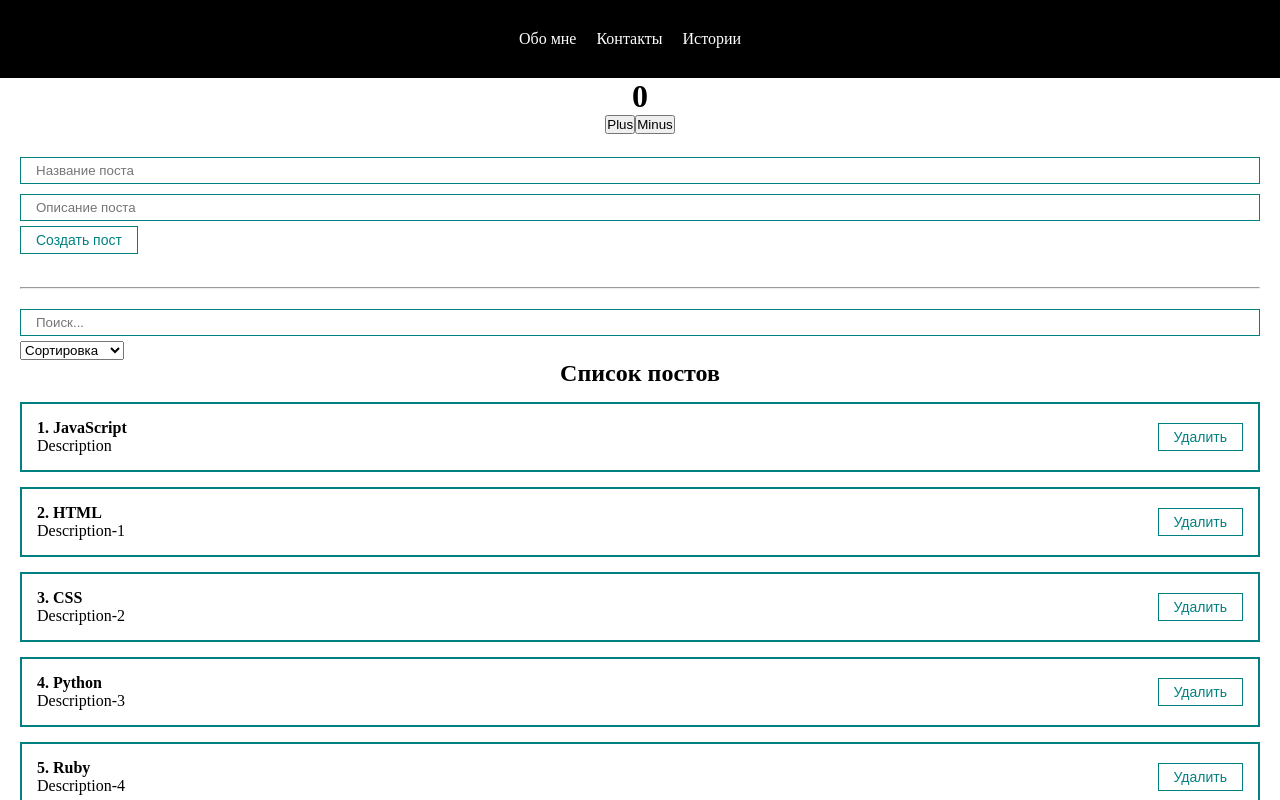
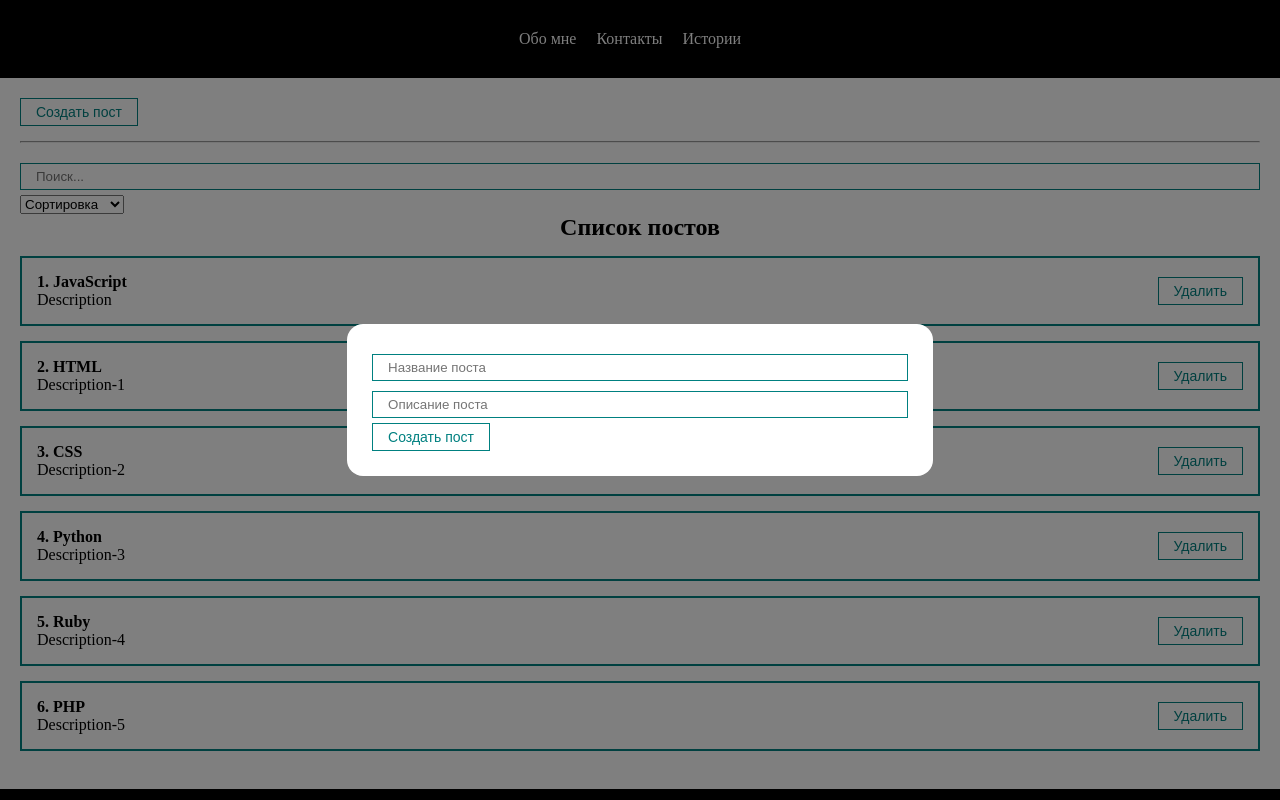
Before and after one commit to igoroshust/javascript_hw_fpw, a React (Create React App) app in the folder react-webinar/my-app/: page / in a window 1280 px wide. Both pictures are taken after a click on the button "Создать пост". Shown: the top 800 px of the page. Built offline with nearby package versions, Linux system fonts and the light colour scheme.

Commit message:
feat: MyModal components, add new post, css animation

```diff
--- a/react-webinar/my-app/package.json
+++ b/react-webinar/my-app/package.json
@@ -10,6 +10,7 @@
     "react-dom": "^18.3.1",
     "react-router-dom": "^6.28.0",
     "react-scripts": "5.0.1",
+    "react-transition-group": "^4.4.5",
     "swagger-ui": "^5.18.2",
     "swagger-ui-react": "^5.18.2",
     "web-vitals": "^2.1.4"
--- a/react-webinar/my-app/src/App.js
+++ b/react-webinar/my-app/src/App.js
@@ -12,6 +12,8 @@
 import PostFilter from "./components/PostFilter/PostFilter";
 import MySelect from "./components/UI/Select/MySelect";
 import MyInput from "./components/UI/Input/MyInput";
+import MyButton from "./components/UI/Button/MyButton";
+import MyModal from "./components/UI/Modal/MyModal";
 // import Home from "./components/Home/Home";
 // import Users from "./components/Users/Users";
 import "./styles/App.css";
@@ -50,6 +52,9 @@
     /* Объект с постами */
     const [post, setPost] = useState({title: '', body: ''});
 
+    /* Состояние видимости модального окна создания поста (для динамического управления) */
+    const [modal, setModal] = useState(false);
+
 
     /* Состояние селекта */
     const [filter, setFilter] = useState({sort: '', query: ''})
@@ -72,6 +77,7 @@
    /* Создание поста. Вход - новый созданный пост из PostForm. Затем изменяем состояние */
    const createPost = (newPost) => {
         setPosts([...posts, newPost]) // разворачиваем старый массив, в конец добавляя новый пост
+        setModal(false) // скрываем модальное окно после создания поста
    }
 
    /* Удаление постов. Получаем post из дочернего компонента */
@@ -84,8 +90,12 @@
         <div className="App">
            <Header />
             <div className="content">
-                <ClassCounter /> <br />
-                <PostForm create={createPost} /> <br />
+                <MyButton onClick={() => setModal(true)}>
+                    Создать пост
+                </MyButton>
+                <MyModal visible={modal} setVisible={setModal}>
+                    <PostForm create={createPost} />
+                </MyModal> <br />
                 <hr style={{ margin: '15px 0' }} />
 
                 {/* Сортировка постов. В onChange передаём то, что приходит из самого селекта  */}
@@ -105,6 +115,7 @@
 export default App;
 
 /* Список компонентов для импорта
+                       <ClassCounter /> <br />
          <nav>
           <Link to="/home">Home</Link>
           <Link to="/users">Users</Link>
--- a/react-webinar/my-app/src/components/PostList/PostList.jsx
+++ b/react-webinar/my-app/src/components/PostList/PostList.jsx
@@ -1,5 +1,6 @@
 import React from "react";
 import PostItem from '../PostItem/PostItem';
+import { TransitionGroup, CSSTransition } from 'react-transition-group';
 
 
 /* принимаем список постов, посты принимаем извне через пропсы, но поскольку props - объект,
@@ -22,9 +23,18 @@
         {/* При создании списка нужно указывать ключ, храняющий уникальное значение (id объекта, как правило) */}
         {/* Ключи позволяют алгоритмам React наиболее эффективно делать рендеринг
         и перерисовывать только элементы, в которых произошли измнения */}
+
+        <TransitionGroup>
         {posts.map((post, index) =>
-            <PostItem remove={remove} number={index + 1} post={post} key={post.id} />
+            <CSSTransition
+                key={post.id}
+                timeout={500}
+                classNames="post"
+            >
+            <PostItem remove={remove} number={index + 1} post={post} />
+            </CSSTransition>
         )}
+        </TransitionGroup>
     </>
 
     );
--- /dev/null
+++ b/react-webinar/my-app/src/components/UI/Modal/MyModal.jsx
@@ -0,0 +1,26 @@
+import React from "react";
+import $style from './MyModal.module.css';
+
+/* children - помещаем в модальное окно всё, что захотим */
+/* visible, setVisible - регулируем видимость или невидимость модального окна */
+/* visible - видимость окна, setVisible - убираем окно при клике на background */
+
+const MyModal = ({ children, visible, setVisible }) => {
+
+    const rootClasses = [$style.myModal]
+    if(visible) {
+        rootClasses.push($style.active);
+    }
+
+    return (
+        // Создаём массив, добавляем два класса, объединяем по пробелу, возвращаем строку
+        <div className={rootClasses.join(' ')} onClick={() => setVisible(false)}> {/* onClick - скрываем модалку при клике на bg */}
+            <div className={$style.myModalContent} onClick={(e) => e.stopPropagation()}> {/* onClick - при клике на инпуту модалка не исчезает */}
+                { children }
+            </div>
+        </div>
+    );
+
+}
+
+export default MyModal;
--- /dev/null
+++ b/react-webinar/my-app/src/components/UI/Modal/MyModal.module.css
@@ -0,0 +1,22 @@
+.myModal {
+    position: fixed;
+    top: 0;
+    bottom: 0;
+    right: 0;
+    left: 0;
+    display: none;
+    background: rgba(0, 0, 0, 0.5) /* тёмный фон для модального окна */
+}
+
+.myModalContent {
+    padding: 25px;
+    background: white;
+    border-radius: 16px;
+    min-width: 250px;
+}
+
+.myModal.active {
+    display: flex;
+    justify-content: center;
+    align-items: center;
+}
--- a/react-webinar/my-app/src/styles/App.css
+++ b/react-webinar/my-app/src/styles/App.css
@@ -6,7 +6,7 @@
 
 .content {
     margin: 0 auto;
-    padding: 0 20px;
+    padding: 20px 20px;
 }
 
 .counter {
@@ -20,7 +20,26 @@
     border: 2px solid teal;
     margin-top: 15px;
 
-    /* Переносим кнопку в правый угол */
+    /* Переносим кнопку "удалить" в правый угол */
     justify-content: space-between;
     align-items: center;
 }
+
+/* CSS-анимация (удаление кнопки) */
+.post-enter {
+    transform: translateX(-350px); /* начало анимации */
+}
+
+.post-enter-active {
+    transform: translateX(0px); /* активная анимация */
+    transition: all 500ms ease-in;
+}
+
+.post-exit {
+    opacity: 1;
+}
+
+.post-exit-active {
+    transform: translateX(-150px);
+    transition: all 500ms ease-in;
+}
```
Also changed, not shown: 1 other file (tests, documents, lock files or other folders).
